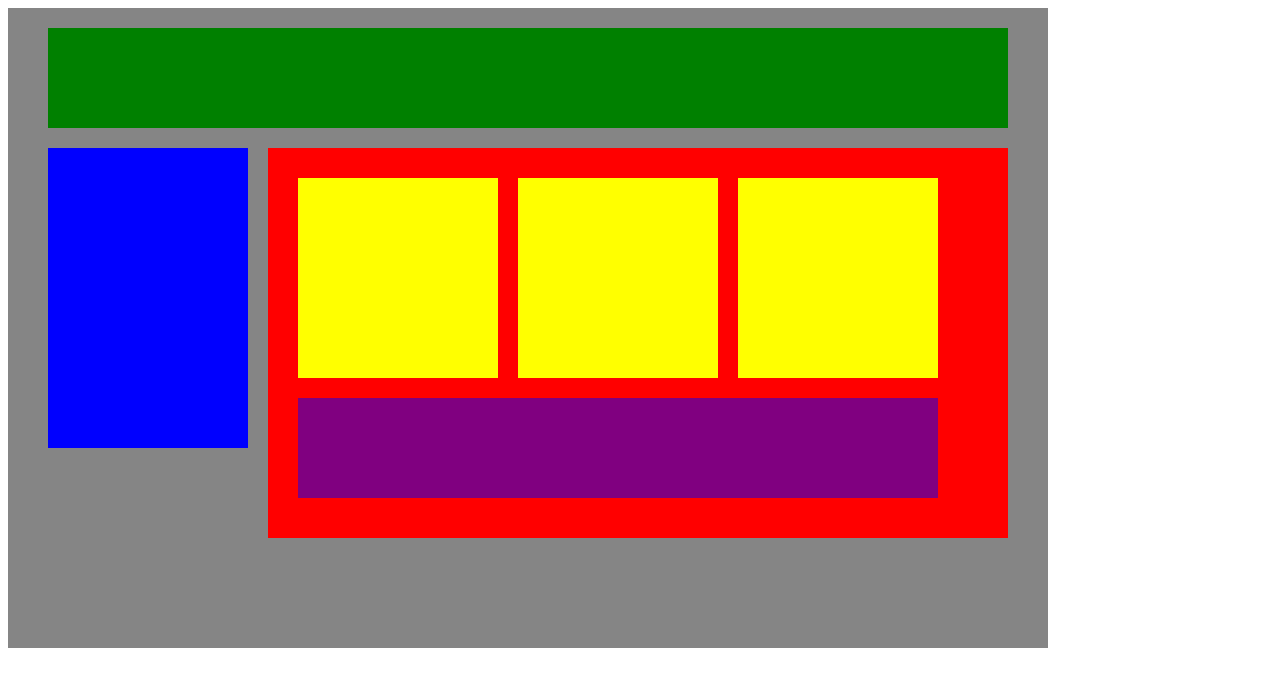
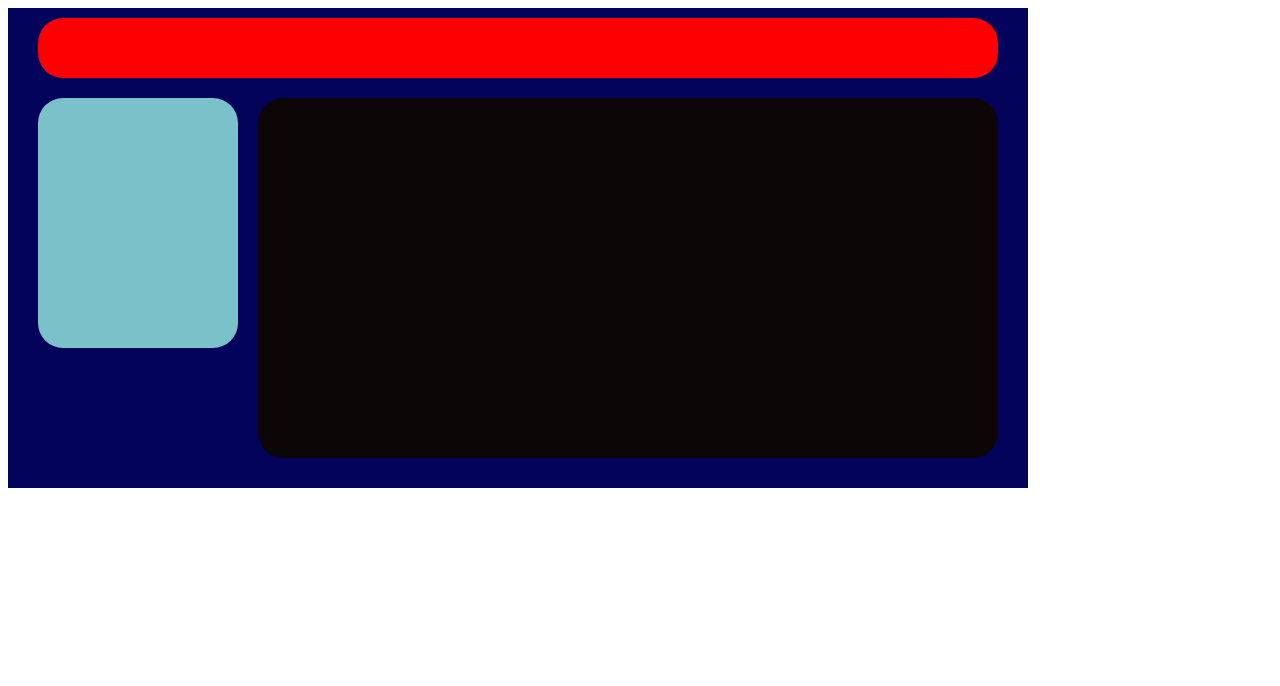
Before and after one commit to Mina2013/WebFundamentals-, a plain HTML site: page CSS/plotingblocks.html in a window 1280 px wide. Drawn offline with Linux system fonts and the light colour scheme.

Commit message:
javascript

```diff
--- a/CSS/style.css
+++ b/CSS/style.css
@@ -1,22 +1,24 @@
 #container {
-    width:1000px;
-    height:600px;
-    background-color: #808080f5;
-    padding:20px;
+    display: inline-block;
+    background-color: rgb(3, 3, 92);
+    padding: 10px;
+
     }
 #box-1{
-    background-color: green;
+    border-radius: 25px;
+    background-color:rgb(255, 0, 0);
     width:960px;
-    height: 100px;
+    height: 60px;
     margin-left:20px;
     margin-right:20px;
 
 }
 #box-2
 {
-    background-color: blue;
+    border-radius: 25px;
+    background-color: rgb(122, 193, 202);
     float: left;
-    height: 300px;
+    height: 250px;
     width: 200px;
     margin-left:20px;
     margin-right:20 px;
@@ -24,26 +26,20 @@
  }
 
 #box-3 {
+    border-radius: 25px;
     float: right;
-    background-color:red;
-    height: 350px;
+    background-color:rgb(12, 6, 6);
+    height: 320px;
     width: 700px;
     margin: 20px;
     padding: 20px;
-}
-
-#yb1, #yb2, #yb3 {
-    float:left;
-    background-color: yellow;
-    height: 200px;
-    width: 200px;
-    margin: 10px;
 
 }
-#pb {
-    background-color: purple;
-    height: 100px;
-    width: 640px;
-    margin-top: 230px;
+#box-4 {
+    border-radius: 25px;
+    background-color:grey;
+    height: 50px;
+    width: 970px;
+    margin-top:400px;
     margin-left: 10px;
 }
--- /dev/null
+++ b/CSS/style1.css
@@ -0,0 +1,49 @@
+#container {
+    width:1000px;
+    height:600px;
+    background-color: #808080f5;
+    padding:20px;
+    }
+#box-1{
+    background-color: green;
+    width:960px;
+    height: 100px;
+    margin-left:20px;
+    margin-right:20px;
+
+}
+#box-2
+{
+    background-color: blue;
+    float: left;
+    height: 300px;
+    width: 200px;
+    margin-left:20px;
+    margin-right:20 px;
+    margin-top:20px;
+ }
+
+#box-3 {
+    float: right;
+    background-color:red;
+    height: 350px;
+    width: 700px;
+    margin: 20px;
+    padding: 20px;
+}
+
+#yb1, #yb2, #yb3 {
+    float:left;
+    background-color: yellow;
+    height: 200px;
+    width: 200px;
+    margin: 10px;
+
+}
+#pb {
+    background-color: purple;
+    height: 100px;
+    width: 640px;
+    margin-top: 230px;
+    margin-left: 10px;
+}
```
Also changed, not shown: CSS/jscript.html (added, +18 -0 lines).
